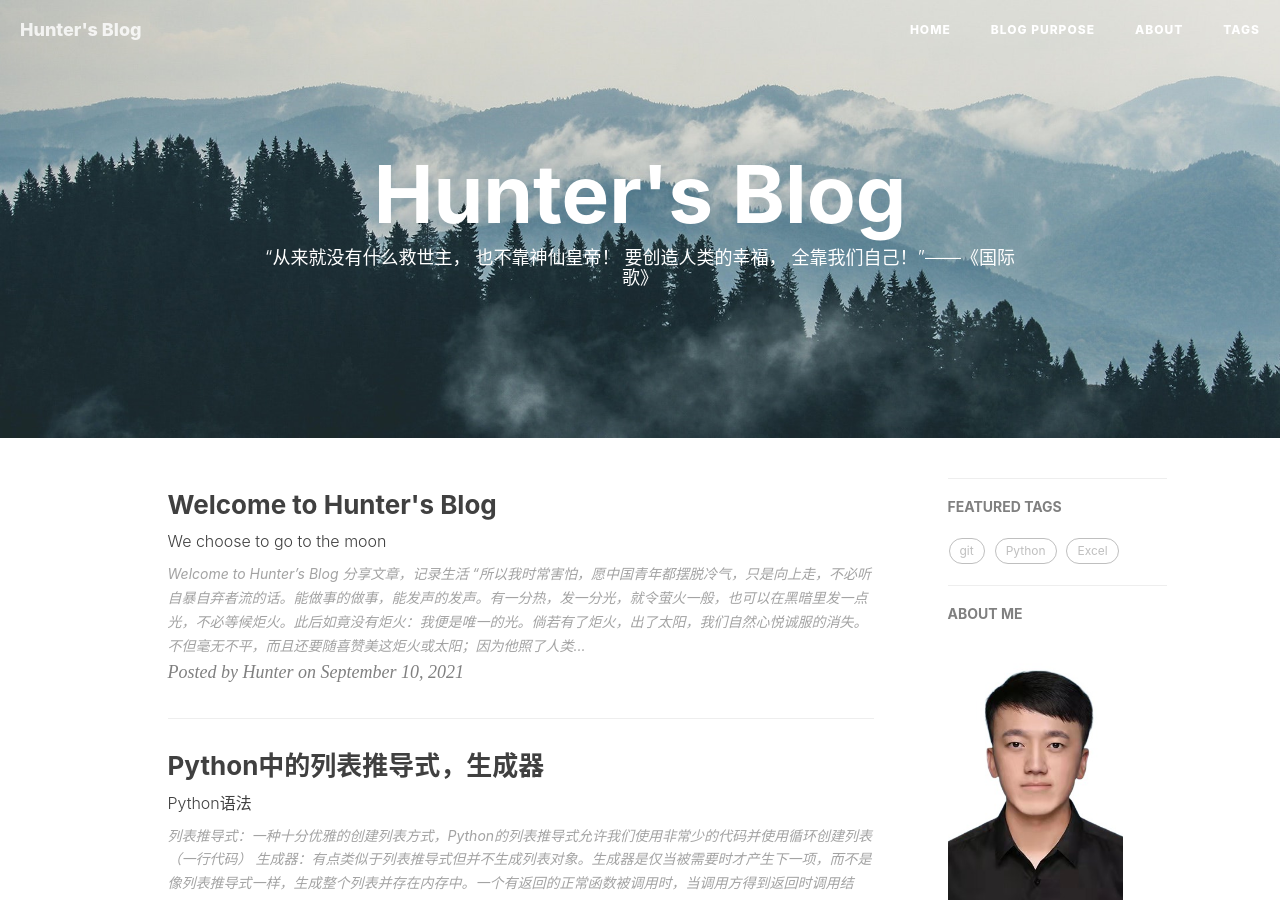
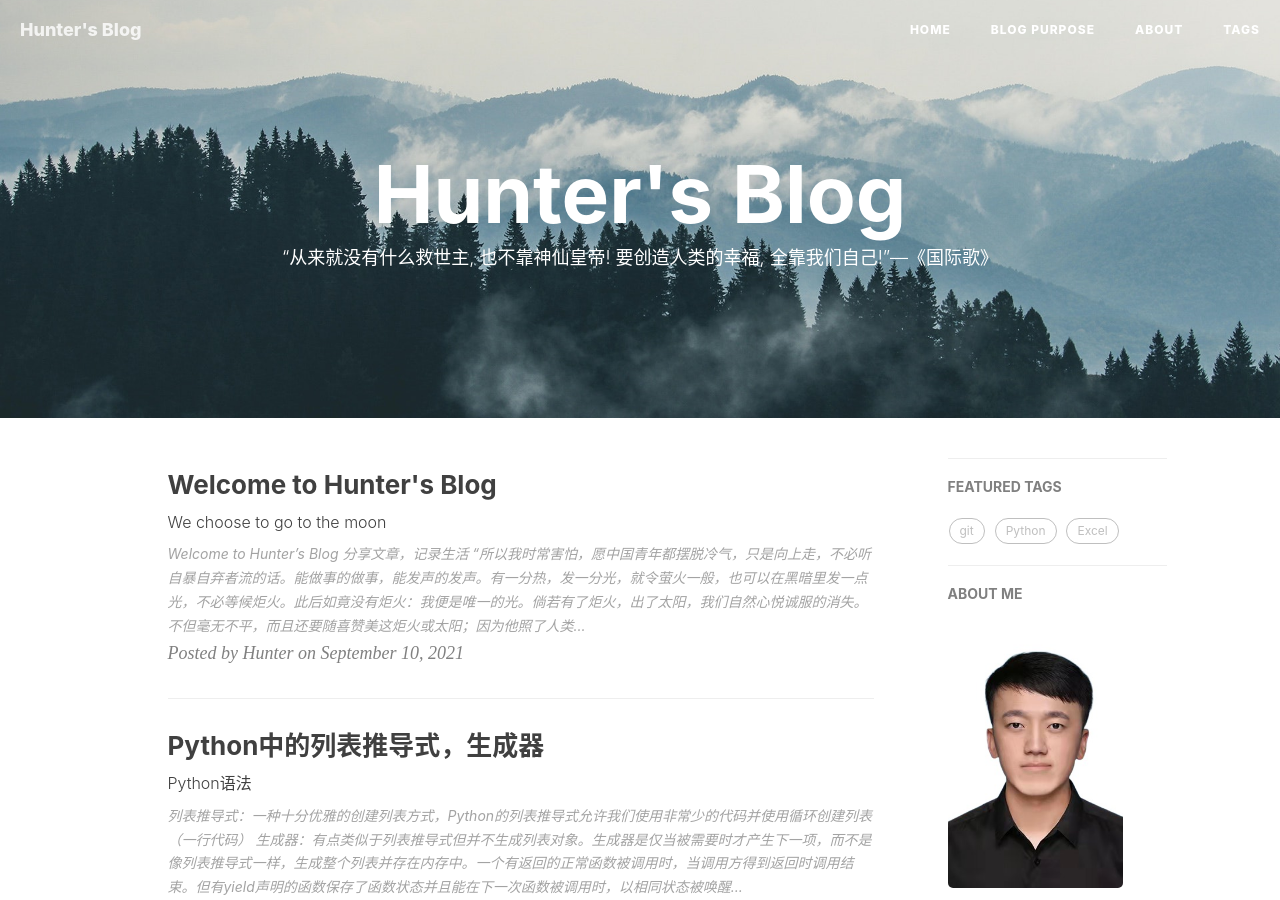
Before and after one commit to zhtyyx/zhtyyx.github.io, a Jekyll site: the page built from index.html, in a window 1280 px wide and 900 px high. Built offline with Jekyll 4.4.1, drawn with Linux system fonts in a browser that asks for light colours; nearby versions of some CDN libraries; the list of posts is cut into pages by our own code; comment, search, counter and statistics services are not loaded.

Commit message:
update title

```diff
--- a/_includes/footer.html
+++ b/_includes/footer.html
@@ -72,7 +72,7 @@
                 <p class="copyright text-muted">
                     Copyright &copy; {{ site.title }} {{ site.time | date: '%Y' }}
                     <br>
-                    <a href="https://www.marxists.org/">当前在寻求解决问题之道</a> |
+                    <a href="https://www.marxists.org/">当前在寻求解决问题之道</a>
 <!--                    <iframe-->
 <!--                        style="margin-left: 2px; margin-bottom:-5px;"-->
 <!--                        frameborder="0" scrolling="0" width="91px" height="20px"-->
--- a/index.html
+++ b/index.html
@@ -1,6 +1,6 @@
 ---
 layout: page
-description: "“从来就没有什么救世主， 也不靠神仙皇帝！ 要创造人类的幸福， 全靠我们自己！”——《国际歌》"
+description: "“从来就没有什么救世主, 也不靠神仙皇帝! 要创造人类的幸福, 全靠我们自己!”—《国际歌》"
 ---
 
 {% for post in paginator.posts %}
```
